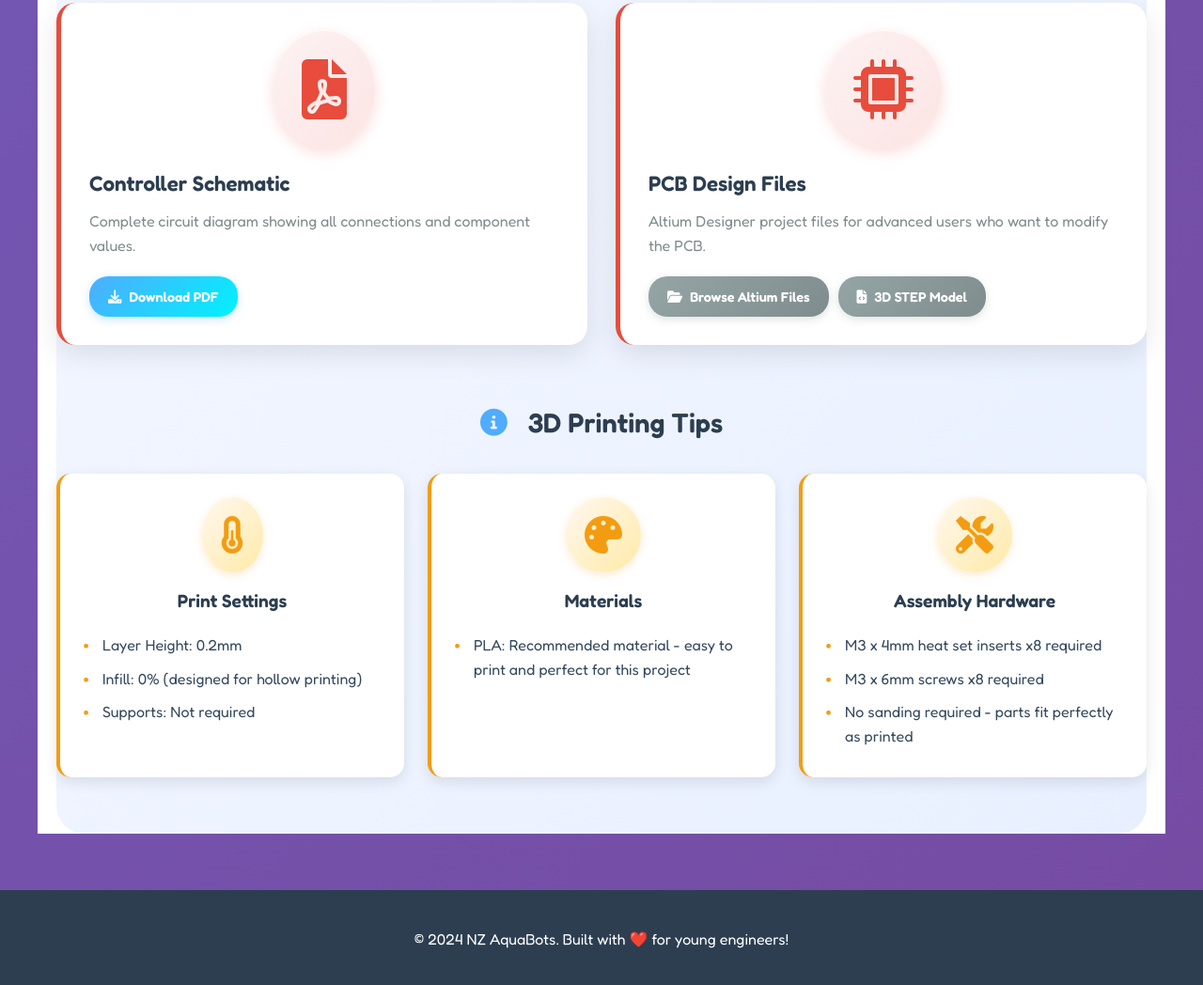
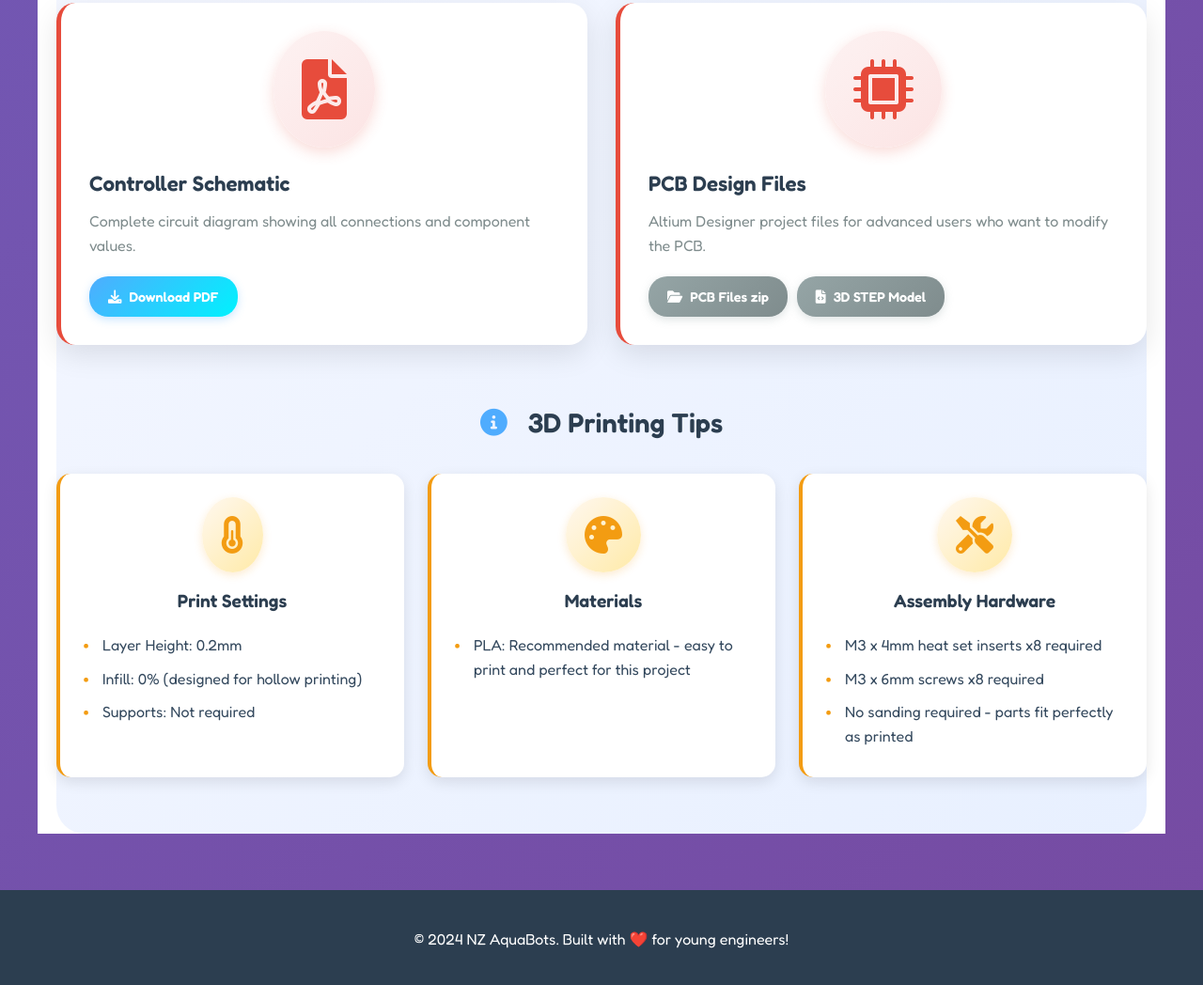
Before and after one commit to NZAquaBots/nzaquabots.github.io, a plain HTML site: page index.html in a window 1280 px wide. Shown: the part 8290-9338 px from the top of the page at 94% size. Drawn offline with Linux system fonts and the light colour scheme.

Commit message:
File download corrections

```diff
--- a/index.html
+++ b/index.html
@@ -1058,9 +1058,9 @@
                             <h4>PCB Design Files</h4>
                             <p>Altium Designer project files for advanced users who want to modify the PCB.</p>
                             <div class="resource-downloads">
-                                <a href="ECAD/Altium/" target="_blank" class="download-btn secondary">
+                                <a href="ECAD/AD-ECAD-files.zip" target="_blank" class="download-btn secondary">
                                     <i class="fas fa-folder-open"></i>
-                                    Browse Altium Files
+                                    PCB Files zip
                                 </a>
                                 <a href="ECAD/Altium/AquaBot Stock Controller.step" download class="download-btn secondary">
                                     <i class="fas fa-file-code"></i>
```
Also changed, not shown: 1 other file.
